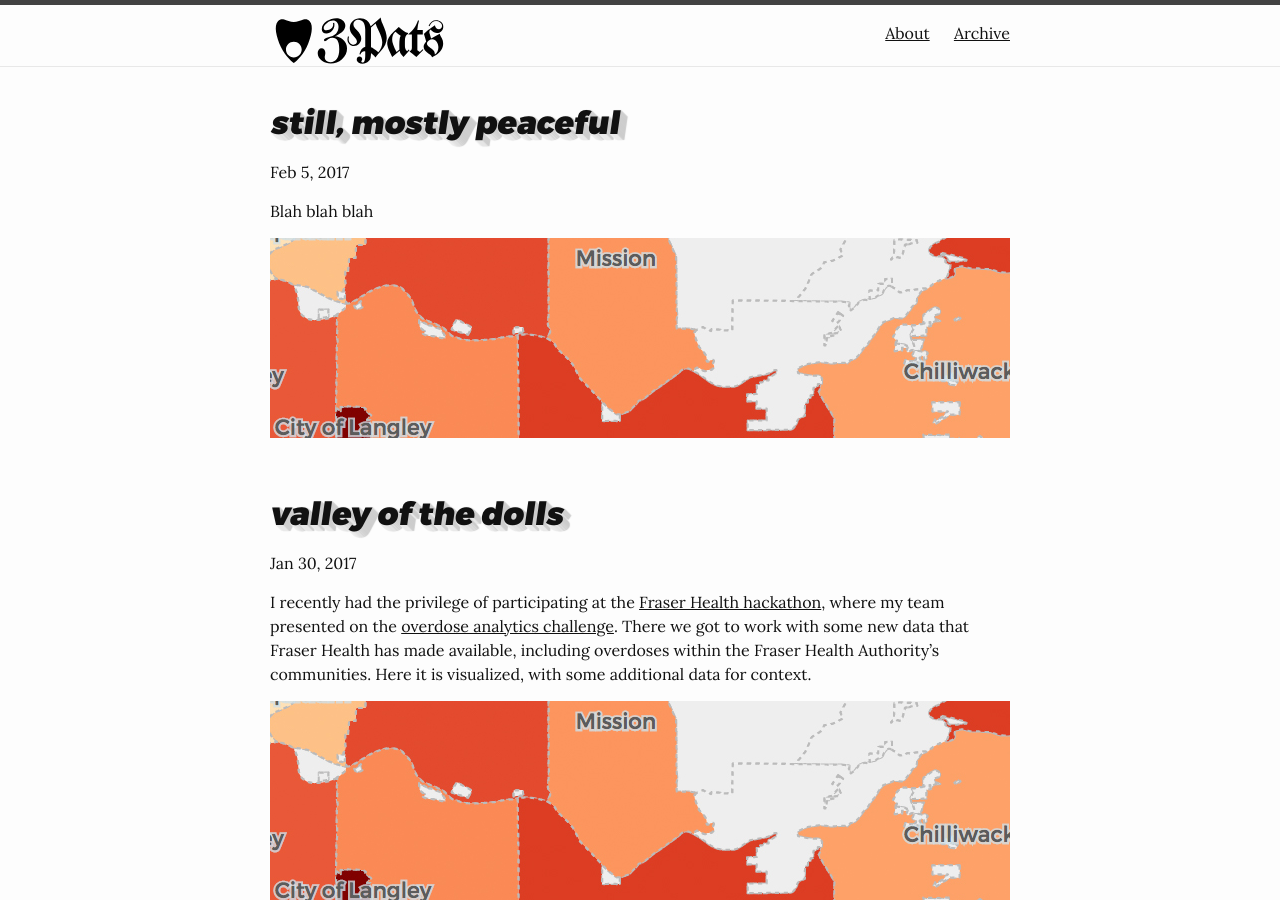
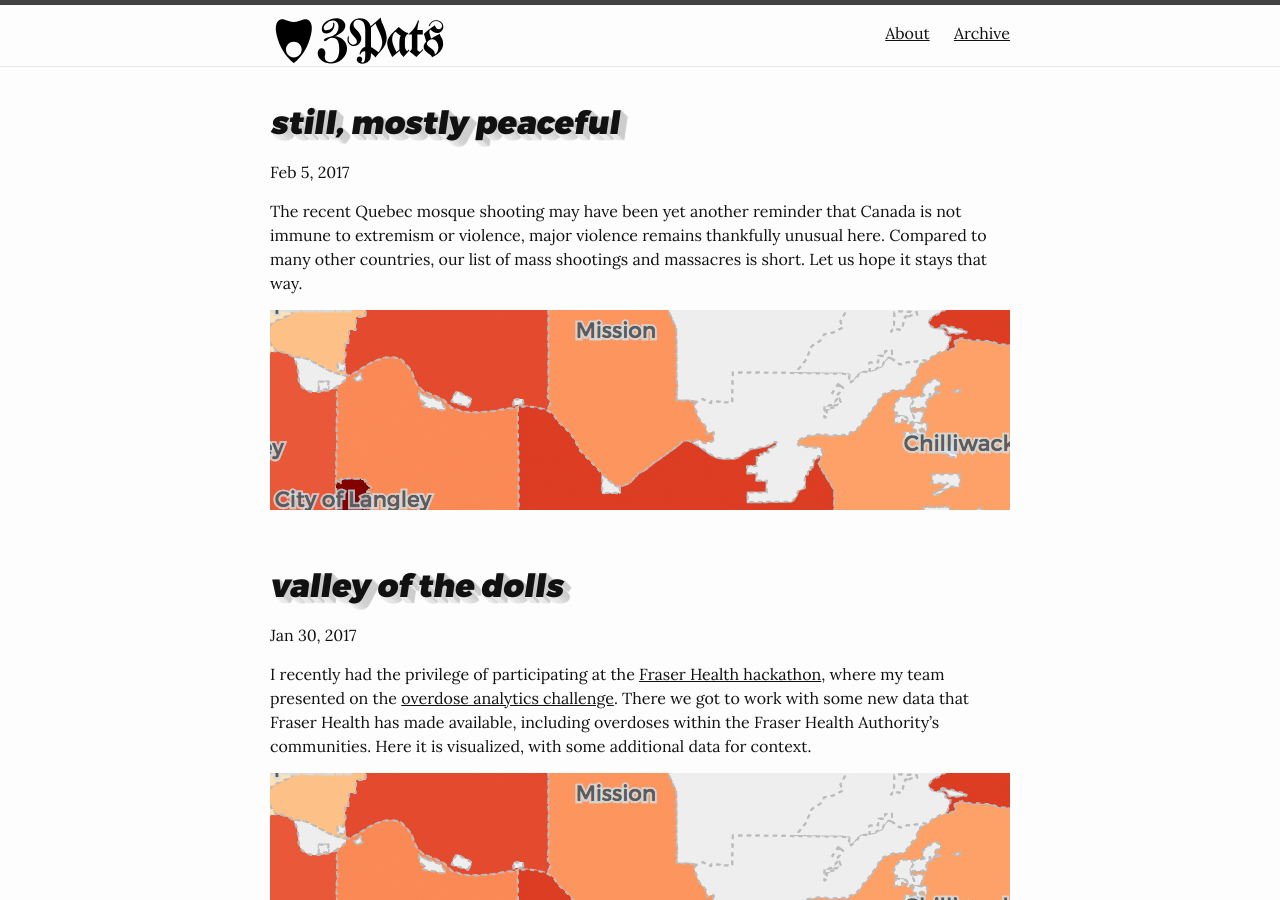
Before and after one commit to pcclarke/3pats, a Jekyll site: the page built from index.html, in a window 1280 px wide and 900 px high. Built offline with Jekyll 4.4.1, drawn with Linux system fonts in a browser that asks for light colours; some web fonts are replaced; the list of posts is cut into pages by our own code.

Commit message:
Added text blurb

```diff
--- a/_posts/2017-02-05-massacres.markdown
+++ b/_posts/2017-02-05-massacres.markdown
@@ -1,11 +1,11 @@
 ---
 layout: post
 title:  "Still, mostly peaceful"
-date:   2017-02-05 9:30:00
+date:   2017-02-05 12:30:00
 thumbnail: /img/2017/01/overdoseThumb.jpg
 ---
 
-Blah blah blah
+The recent Quebec mosque shooting may have been yet another reminder that Canada is not immune to extremism or violence, major violence remains thankfully unusual here. Compared to many other countries, our list of mass shootings and massacres is short. Let us hope it stays that way.
 
 * * *
 
--- a/data/2017/02/massacres.csv
+++ b/data/2017/02/massacres.csv
@@ -5,8 +5,8 @@ Shell Lake Murders,15-Aug-1967,"Shell Lake, Saskatchewan",53.306196,-107.062338,
 Buffalo Narrows Axe Slayings,30-Jan-1969,"Buffalo Narrows, Saskatchewan",55.86284,-108.47946,7
 Dale Nelson Murders,04-Sep-1970,"Creston, British Columbia",49.09554,-116.513508,8
 Blue Bird Café Fire,01-Sep-1972,"Montreal, Quebec",45.503285,-73.568265,37
-Gargantua Nightclub Assassinations,21-Jan-2021,"Montreal, Quebec",45.541063,-73.598921,13
-Brampton Centennial School shooting,28-May-1975,"Brampton, Ontario",43.666882,-79.74773,3
+Gargantua Nightclub Assassinations,21-Jan-1975,"Montreal, Quebec",45.541063,-73.598921,13
+Brampton Centennial School Shooting,28-May-1975,"Brampton, Ontario",43.666882,-79.74773,3
 St. Pius X High School Shooting,27-Oct-1975,"Ottawa, Ontario",45.36518,-75.712405,3
 Wells Gray Murders,02-Aug-1982,"Wells Gray Provincial Park, British Columbia",52.416667,-120.25,6
 National Assembly Shootings,08-May-1984,"Quebec City, Quebec",46.80839,-71.214657,3
```
